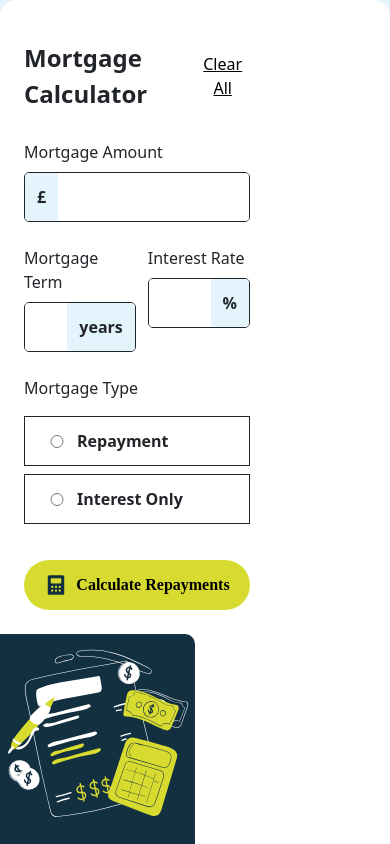
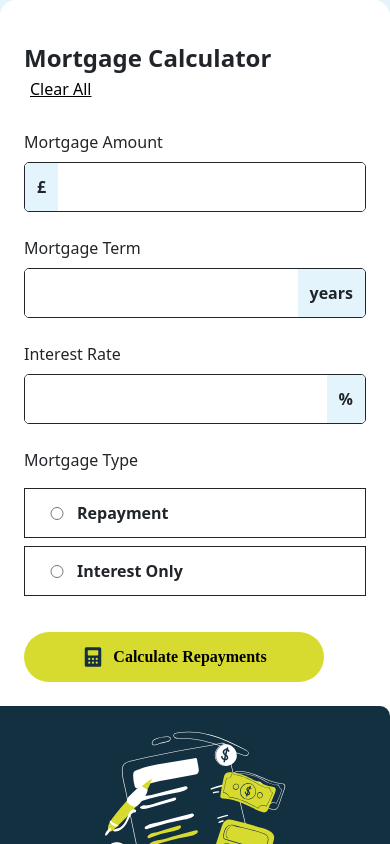
Before and after one commit to ychiu5896/nti-interview-assignment, a Next.js app: page / in a window 390 px wide. Shown: the top 844 px of the page. Built offline with nearby package versions, Linux system fonts and the light colour scheme.

Commit message:
added the necessary styling to handle mobile views

```diff
--- a/src/components/MortgageCalculator/Display/Display.scss
+++ b/src/components/MortgageCalculator/Display/Display.scss
@@ -6,6 +6,7 @@
     text-align: center;
     padding: 5%;
     border-radius: 0px 10px 10px 100px;
+
 
     display:flex;
     flex-direction:column;
@@ -33,6 +34,10 @@
     text-align: start;
     padding: 5%;
     border-radius: 0px 10px 10px 100px;
+
+    @media (max-width: 768px) {
+        border-radius: 0;
+    }
     .mortgage-header {
         font-size: 24px;
         font-weight:bold;
--- a/src/components/MortgageCalculator/UI/UI.scss
+++ b/src/components/MortgageCalculator/UI/UI.scss
@@ -22,6 +22,11 @@
             background-color: #fff;
             text-decoration: underline;
         }
+
+        @media (max-width: 768px) {
+            flex-direction: column;
+            align-items: start;
+        }
     }
 
     .term-rate-container {
@@ -29,6 +34,14 @@
         flex-direction: row;
         .mortgageTerm {
             margin-right: 12px;
+        }
+        @media (max-width: 768px) {
+            flex-direction: column;
+
+            .mortgageTerm {
+                margin-right: 0;
+                margin-bottom: 12px;
+            }
         }
     }
 
@@ -116,23 +129,25 @@
     .form-submit {
         display: flex;
         align-items: center;
-        justify-content: center;
+        justify-content: start;
         margin-top: 16px;
+
         button {
             font-weight: bold;
             border: none;
             background-color: #D8DB2F;
             width: 100%;
+            max-width: 300px;
             height: 50px;
             border-radius: 30px;
-            padding: 0;    // Remove internal padding if needed
+            padding: 0;
             font-family: Plus Jakarta Sans Bold;
             display: flex;
             align-items: center;
             justify-content: center;
 
             img {
-                margin-right: 8px;  // Add space between icon and text
+                margin-right: 8px;
             }
         }
     }
--- a/src/components/MortgageCalculator/style.scss
+++ b/src/components/MortgageCalculator/style.scss
@@ -5,9 +5,15 @@
     // Be sure to nest any custom classes on child elements to avoid conflicts
     .mortgageuiinput {
         width: 50%;
+        @media (max-width: 768px) {
+            width: 100%;
+        }
     }
     .displayresult {
         width: 50%;
+        @media (max-width: 768px) {
+            width: 100%;
+        }
     }
 
 }
```
